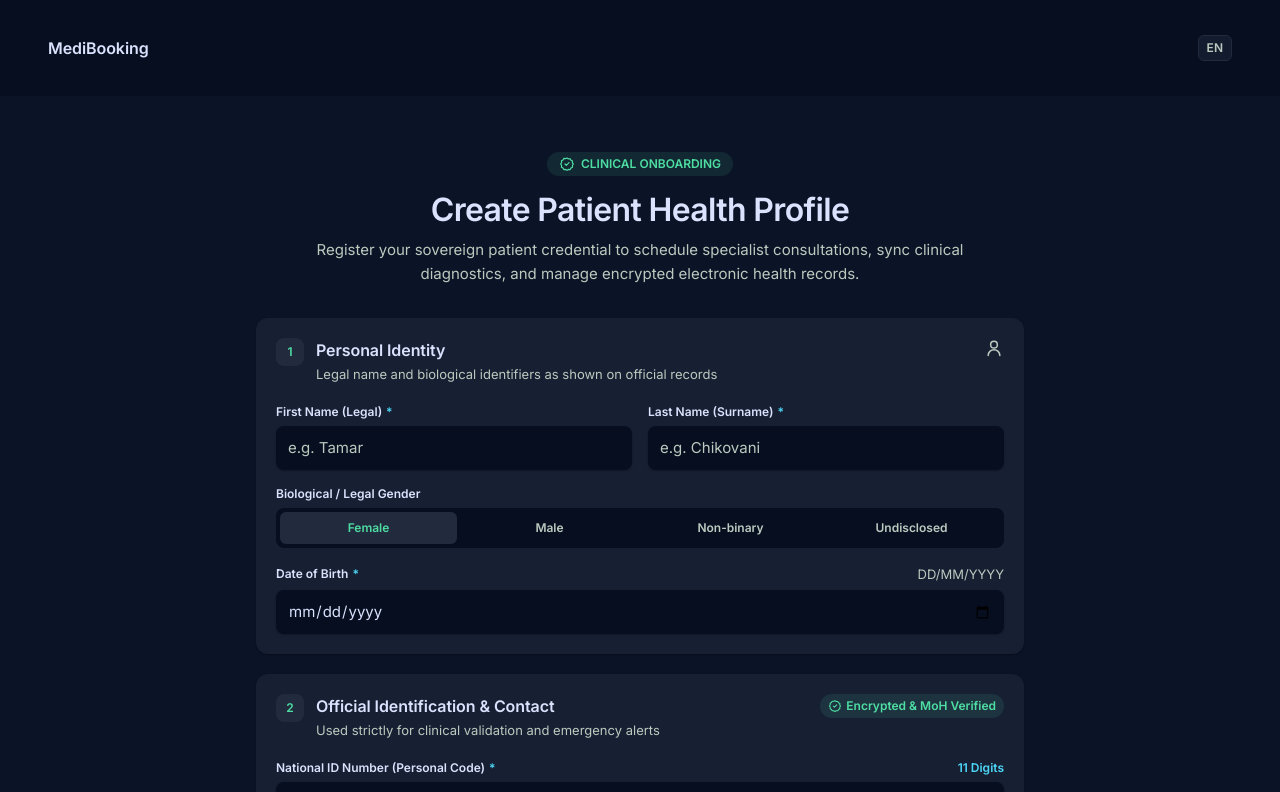
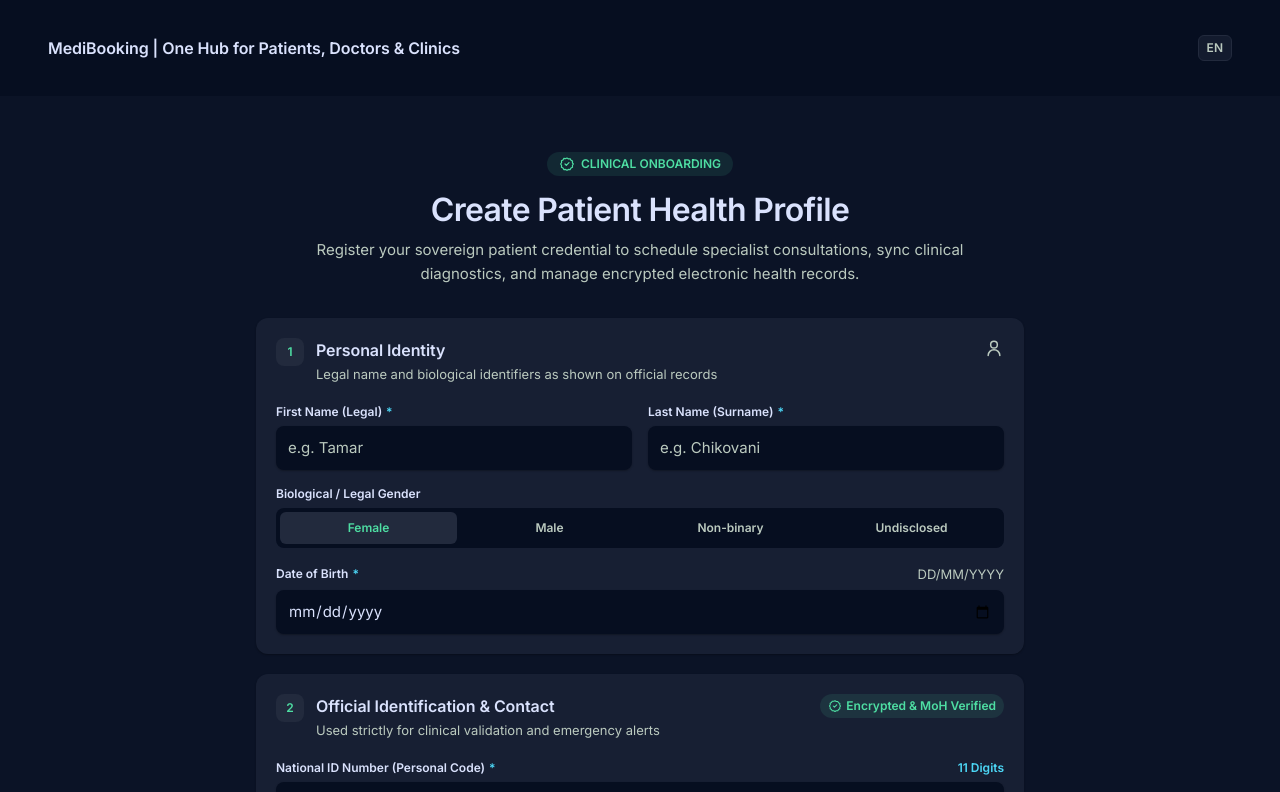
Before and after one commit to MishSoft/medibooking, a React (Vite) app in the folder client/: page /register-patient in a window 1280 px wide. Shown: the top 792 px of the page. Built offline with nearby package versions, Linux system fonts and the light colour scheme.

Commit message:
refactor(client): Change LogoText in Header

```diff
--- a/client/src/components/Header.tsx
+++ b/client/src/components/Header.tsx
@@ -71,7 +71,7 @@
       className="flex min-h-24 w-full items-center justify-between bg-surface-lowest px-5 sm:px-8 lg:px-12"
     >
       <span className="font-inter text-headline-sm font-semibold text-on-surface">
-        MediBooking
+        MediBooking | One Hub for Patients, Doctors & Clinics
       </span>
 
       <div className="flex items-center gap-2">
```
